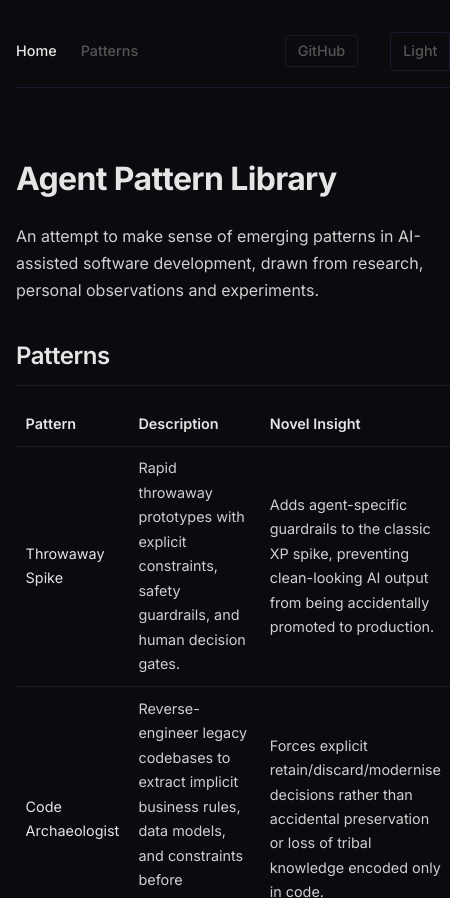
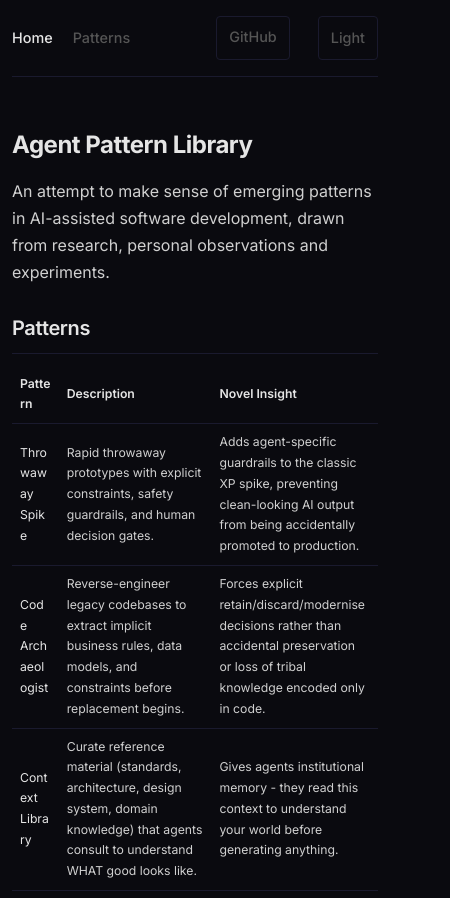
Before and after one commit to jackrwstevenson/agent-pattern-library, a website: page docs/index.html in a window 390 px wide. Shown: the top 898 px of the page, 450 px wide, since content can reach past the window. Drawn offline with nearby package versions, Linux system fonts and the light colour scheme.

Commit message:
Responsive fix

```diff
--- a/docs/styles.css
+++ b/docs/styles.css
@@ -21,6 +21,8 @@ body {
   font: 16px/1.7 "Inter", sans-serif;
   background: var(--bg);
   color: var(--fg);
+  overflow-wrap: break-word;
+  word-wrap: break-word;
 }
 .wrap {
   max-width: 1200px;
@@ -29,6 +31,7 @@ body {
   display: grid;
   grid-template-columns: 1fr;
   gap: 2rem;
+  overflow-x: hidden;
 }
 @media (min-width: 900px) {
   .wrap {
@@ -38,6 +41,7 @@ body {
 a {
   color: var(--accent);
   text-decoration: none;
+  word-break: break-word;
 }
 a:hover {
   text-decoration: underline;
@@ -50,6 +54,8 @@ h4 {
   font-weight: 600;
   letter-spacing: -0.02em;
   margin: 2rem 0 1rem;
+  overflow-wrap: break-word;
+  word-wrap: break-word;
 }
 h1 {
   font-size: 2rem;
@@ -77,6 +83,11 @@ table,
 pre,
 blockquote {
   margin: 0 0 1.2rem;
+  max-width: 100%;
+}
+p {
+  overflow-wrap: break-word;
+  word-wrap: break-word;
 }
 ul,
 ol {
@@ -84,6 +95,8 @@ ol {
 }
 li {
   margin: 0.3rem 0;
+  overflow-wrap: break-word;
+  word-wrap: break-word;
 }
 li > ul,
 li > ol {
@@ -95,6 +108,7 @@ code {
   font-size: 0.9em;
   font-family: "JetBrains Mono", monospace;
   border-radius: 3px;
+  word-break: break-word;
 }
 pre {
   background: var(--border);
@@ -104,21 +118,30 @@ pre {
   font-family: "JetBrains Mono", monospace;
   border-radius: 4px;
   border-left: 3px solid var(--accent);
+  max-width: 100%;
+  white-space: pre;
+  word-wrap: normal;
 }
 pre code {
   background: none;
   padding: 0;
+  word-break: normal;
 }
 table {
-  width: 100%;
   border-collapse: collapse;
   font-size: 0.9em;
+  width: 100%;
+  max-width: 100%;
+  overflow-x: auto;
+  display: block;
+  -webkit-overflow-scrolling: touch;
 }
 th,
 td {
   text-align: left;
   padding: 0.6rem;
   border-bottom: 1px solid var(--border);
+  min-width: 0;
 }
 th {
   color: var(--accent);
@@ -131,6 +154,8 @@ blockquote {
   padding-left: 1rem;
   color: var(--muted);
   font-style: italic;
+  overflow-wrap: break-word;
+  word-wrap: break-word;
 }
 hr {
   border: 0;
@@ -191,7 +216,7 @@ button:focus-visible {
 }
 #content {
   min-height: 60vh;
-  max-width: 90ch;
+  max-width: min(90ch, 100%);
 }
 #toc {
   display: none;
@@ -265,3 +290,65 @@ footer {
   color: var(--muted);
   font-size: 0.85rem;
 }
+
+/* Mobile responsive styles */
+@media (max-width: 600px) {
+  .wrap {
+    padding: 1rem 0.75rem;
+    gap: 1.5rem;
+  }
+  h1 {
+    font-size: 1.5rem;
+  }
+  h2 {
+    font-size: 1.25rem;
+  }
+  h3 {
+    font-size: 1.1rem;
+  }
+  h1,
+  h2,
+  h3,
+  h4 {
+    margin: 1.5rem 0 0.75rem;
+  }
+  nav {
+    flex-wrap: wrap;
+    gap: 0.75rem;
+  }
+  nav > div {
+    display: flex;
+    flex-wrap: wrap;
+    gap: 0.5rem;
+  }
+  nav a {
+    margin-right: 0.75rem;
+  }
+  #theme,
+  #repo {
+    padding: 0.5rem 0.75rem;
+    min-height: 44px;
+    min-width: 44px;
+  }
+  pre {
+    padding: 0.75rem;
+    font-size: 0.8em;
+  }
+  code {
+    font-size: 0.85em;
+  }
+  th,
+  td {
+    padding: 0.5rem;
+    font-size: 0.85em;
+    white-space: normal;
+    word-break: break-word;
+  }
+  ul,
+  ol {
+    padding-left: 1.25rem;
+  }
+  #content {
+    max-width: 100%;
+  }
+}
```
